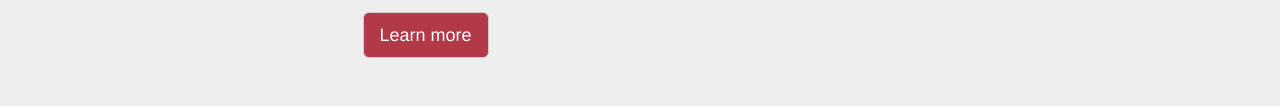
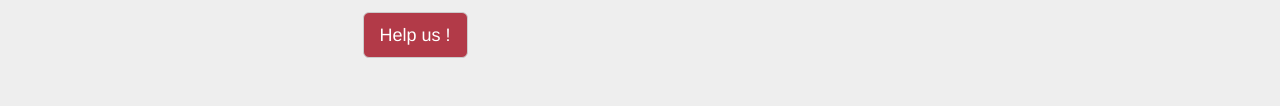
Before and after one commit to library-of-tamazight/library-of-tamazight.github.io, a plain HTML site: page index.html in a window 1280 px wide. Shown: the part 304-412 px from the top of the page. Drawn offline with Linux system fonts and the light colour scheme.

Commit message:
How to help by sending resources

```diff
--- a/index.html
+++ b/index.html
@@ -88,7 +88,7 @@
         </div>
           <div class="row">
                 <div class="col-sm-3">
-                    <a href="project.html" class="btn btn-lg btn-pyta">Learn more</a>
+                    <a href="index.html#submit" class="btn btn-lg btn-pyta">Help us !</a>
                 </div>
             </div>
           </div>
```
Also changed, not shown: tmp-html/index.html (+1 -1 lines), 2 other files.
